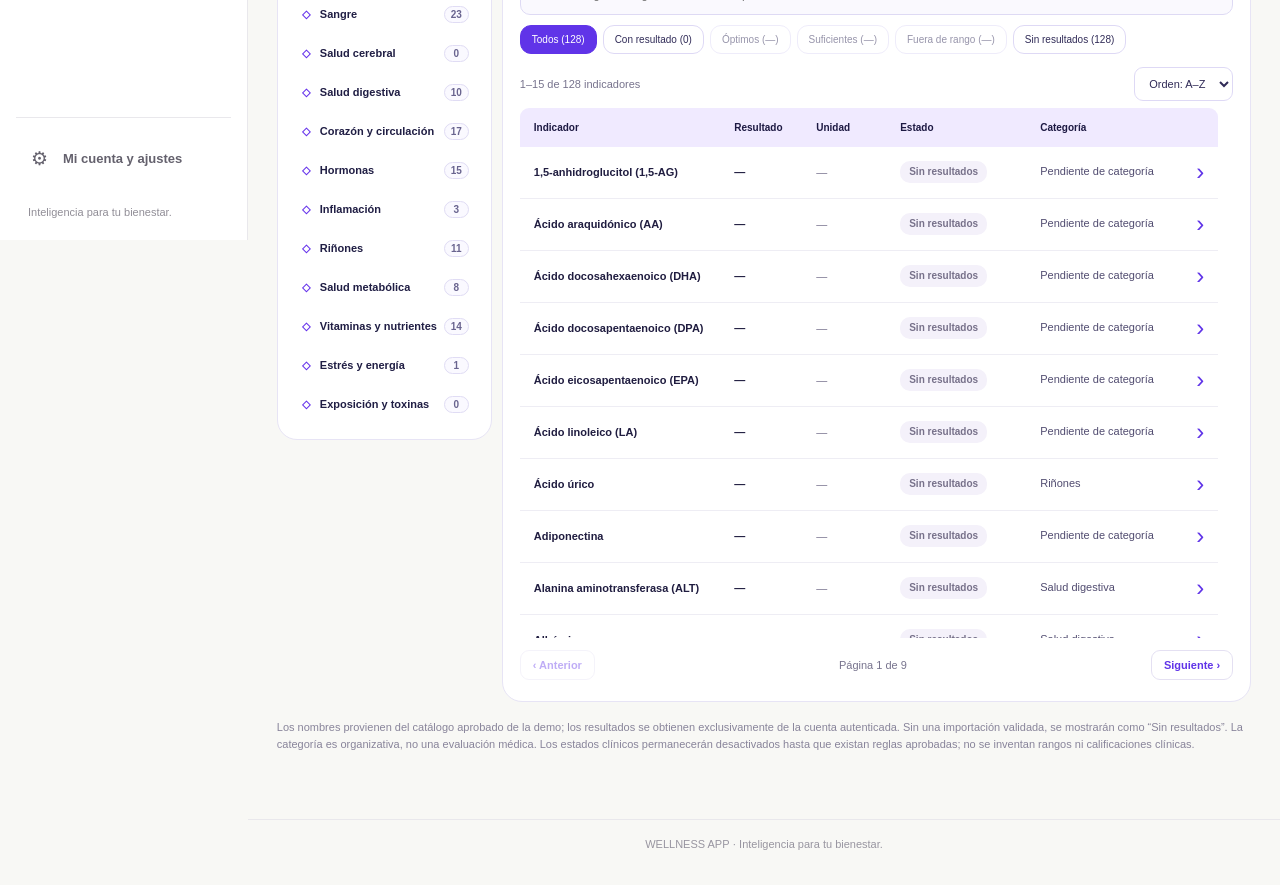
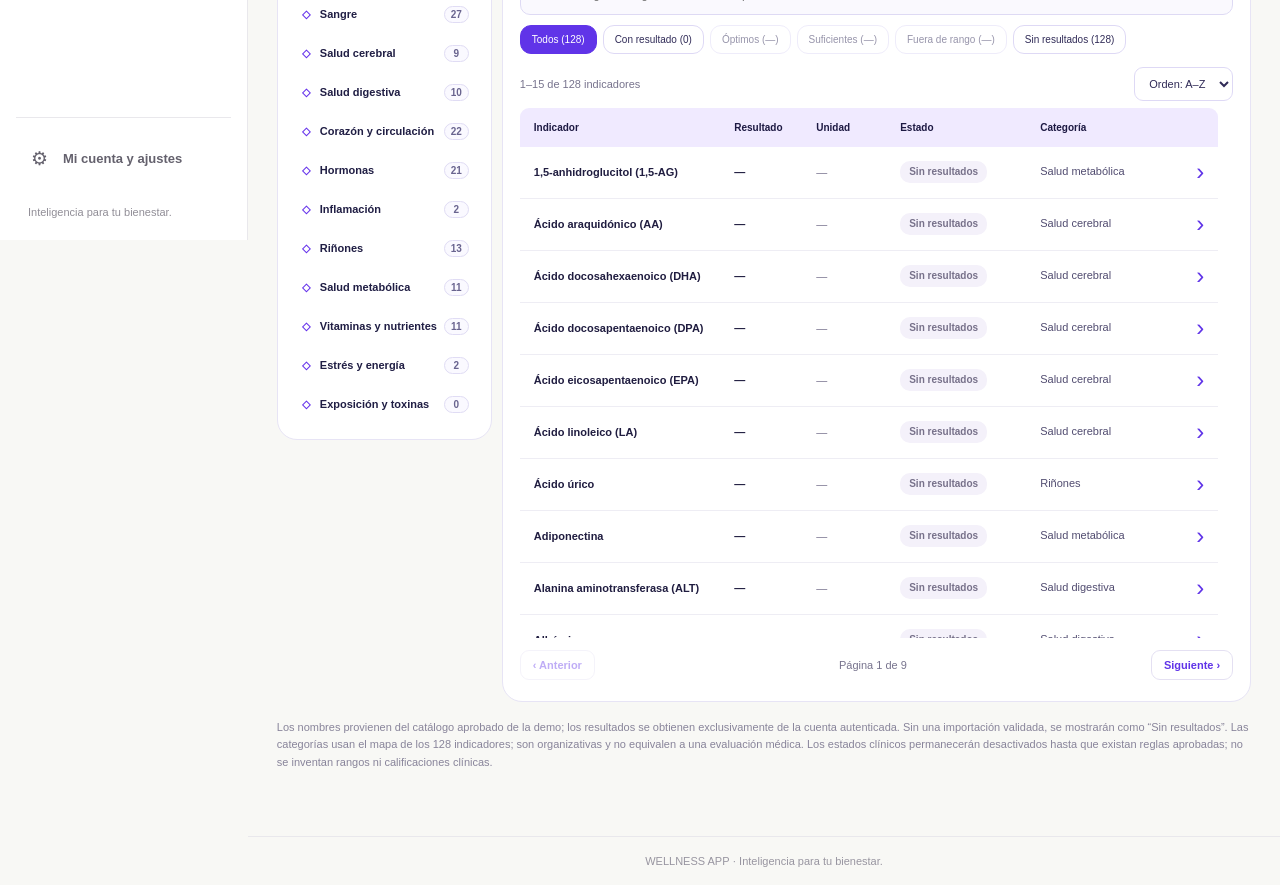
Before and after one commit to papasinfrontera/wellness-app-platform-MVP, a Next.js app: page /mi-analisis in a window 1280 px wide. Shown: the part 560-1445 px from the top of the page. Built offline with nearby package versions, Linux system fonts and the light colour scheme; no server answers.

Commit message:
feat(analysis): automate all 128 categories via explicit approved taxonomy, no fuzzy text matches

```diff
--- a/src/app/(dashboard)/mi-analisis/page.tsx
+++ b/src/app/(dashboard)/mi-analisis/page.tsx
@@ -2,21 +2,15 @@
 import {useEffect,useMemo,useState} from "react";
 import {createClient} from "@supabase/supabase-js";
 import catalogData from "./catalog-reference.json";
+import {ANALYSIS_CATEGORIES,categoryForId} from "@/lib/indicator-categories";
 import "./analisis.css";
 type Item={id:number;name:string;name_en?:string;aliases?:string[];code?:string};
 type Result={code:string;value:number;unit:string;status:string};
 const catalog=catalogData as Item[];
-const groups=["Sangre","Salud cerebral","Salud digestiva","Corazón y circulación","Hormonas","Inflamación","Riñones","Salud metabólica","Vitaminas y nutrientes","Estrés y energía","Exposición y toxinas"];
-const patterns=[/hemoglobin|hematocrit|blood cell|platelet|corpuscular|basophil|eosinophil|lymphocyte|monocyte|neutrophil|red cell|reticulocyte|rdw|mcv|mch|rbc|wbc/i,/vitamin b12|folate|homocysteine|thyroid/i,/albumin|globulin|bilirubin|alkaline phosphatase|aminotransferase|total protein|fib-4|ggt/i,/cholesterol|apolipoprotein|atherogenic|lipoprotein|triglyceride|ldl|hdl|homocysteine/i,/testosterone|estradiol|cortisol|dhea|thyroid|tsh|free t3|free t4|prolactin|progesterone|shbg/i,/crp|inflammation|immune|myeloperoxidase|mpo/i,/creatinine|blood urea|bun\/|uric acid|potassium|sodium|chloride|osmolality|cystatin|egfr/i,/glucose|a1c|insulin|homa|fructosamine|triglyceride|atherogenic/i,/vitamin|calcium|magnesium|iron|ferritin|folate|potassium|phosphorus|zinc|selenium|iodine/i,/cortisol|dhea|thyroid|glucose|testosterone|creatine kinase/i,/lead|mercury|cadmium|arsenic|toxin/i];
+const groups=[...ANALYSIS_CATEGORIES];
 const clean=(s:string)=>s.normalize("NFKD").replace(/[\u0300-\u036f]/g,"").toLowerCase();
 const filters=["Todos","Con resultado","Óptimos","Suficientes","Fuera de rango","Sin resultados"];
-// A single presentation category per indicator, distinct from clinical classification.
-const categoryFor=(item:Item):number=>{
- const label=item.name_en||item.name;
- const priority=[0,4,5,6,7,3,2,8,9,1,10];
- const match=priority.find(i=>patterns[i].test(label));
- return match===undefined?-1:match;
-};
+const categoryFor=(item:Item):number=>categoryForId(item.id)??-1;
 const categoryCounts=groups.map((_,i)=>catalog.filter(m=>categoryFor(m)===i).length);
 const resultLabel=(value:number)=>new Intl.NumberFormat("es-ES",{maximumFractionDigits:6}).format(value);
 
@@ -70,6 +64,6 @@ export default function Analysis(){
  {rows.length===0&&<div className="wa-result-empty">No hay indicadores que coincidan con el filtro.</div>}
  </div></div>
  <div className="wa-paginator"><button disabled={current<=1} onClick={()=>setPage(p=>Math.max(1,p-1))}>‹ Anterior</button><span>Página {current} de {pages}</span><button disabled={current>=pages} onClick={()=>setPage(p=>Math.min(pages,p+1))}>Siguiente ›</button></div>
- </section></div><p className="wa-disclaimer">{role==="Médico"?"La modalidad médica de Doctor Connect todavía no permite acceso a otros pacientes. ":""}Los nombres provienen del catálogo aprobado de la demo; los resultados se obtienen exclusivamente de la cuenta autenticada. Sin una importación validada, se mostrarán como “Sin resultados”. La categoría es organizativa, no una evaluación médica. Los estados clínicos permanecerán desactivados hasta que existan reglas aprobadas; no se inventan rangos ni calificaciones clínicas.</p></>
+ </section></div><p className="wa-disclaimer">{role==="Médico"?"La modalidad médica de Doctor Connect todavía no permite acceso a otros pacientes. ":""}Los nombres provienen del catálogo aprobado de la demo; los resultados se obtienen exclusivamente de la cuenta autenticada. Sin una importación validada, se mostrarán como “Sin resultados”. Las categorías usan el mapa de los 128 indicadores; son organizativas y no equivalen a una evaluación médica. Los estados clínicos permanecerán desactivados hasta que existan reglas aprobadas; no se inventan rangos ni calificaciones clínicas.</p></>
  </main>
 }
```
